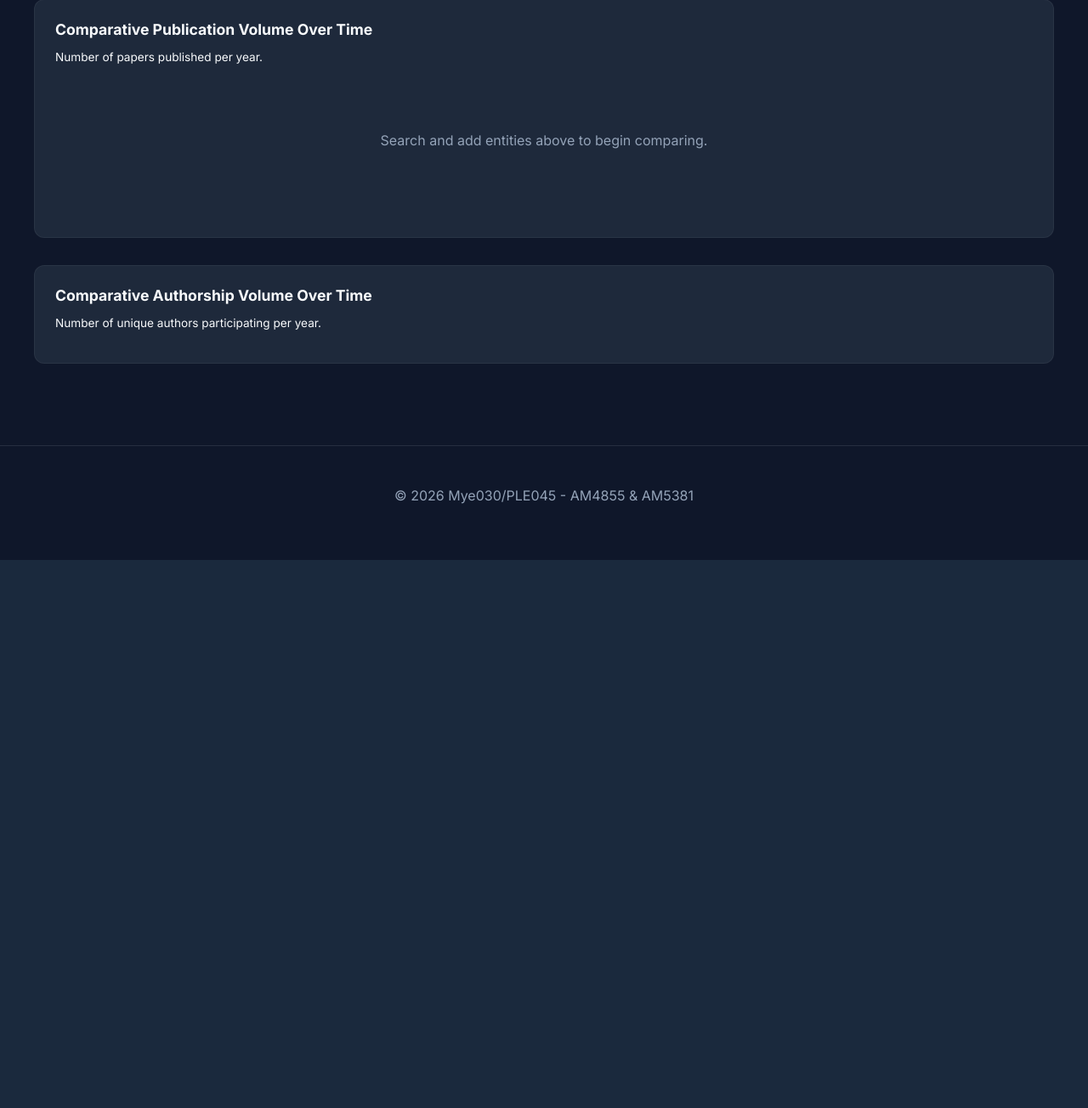
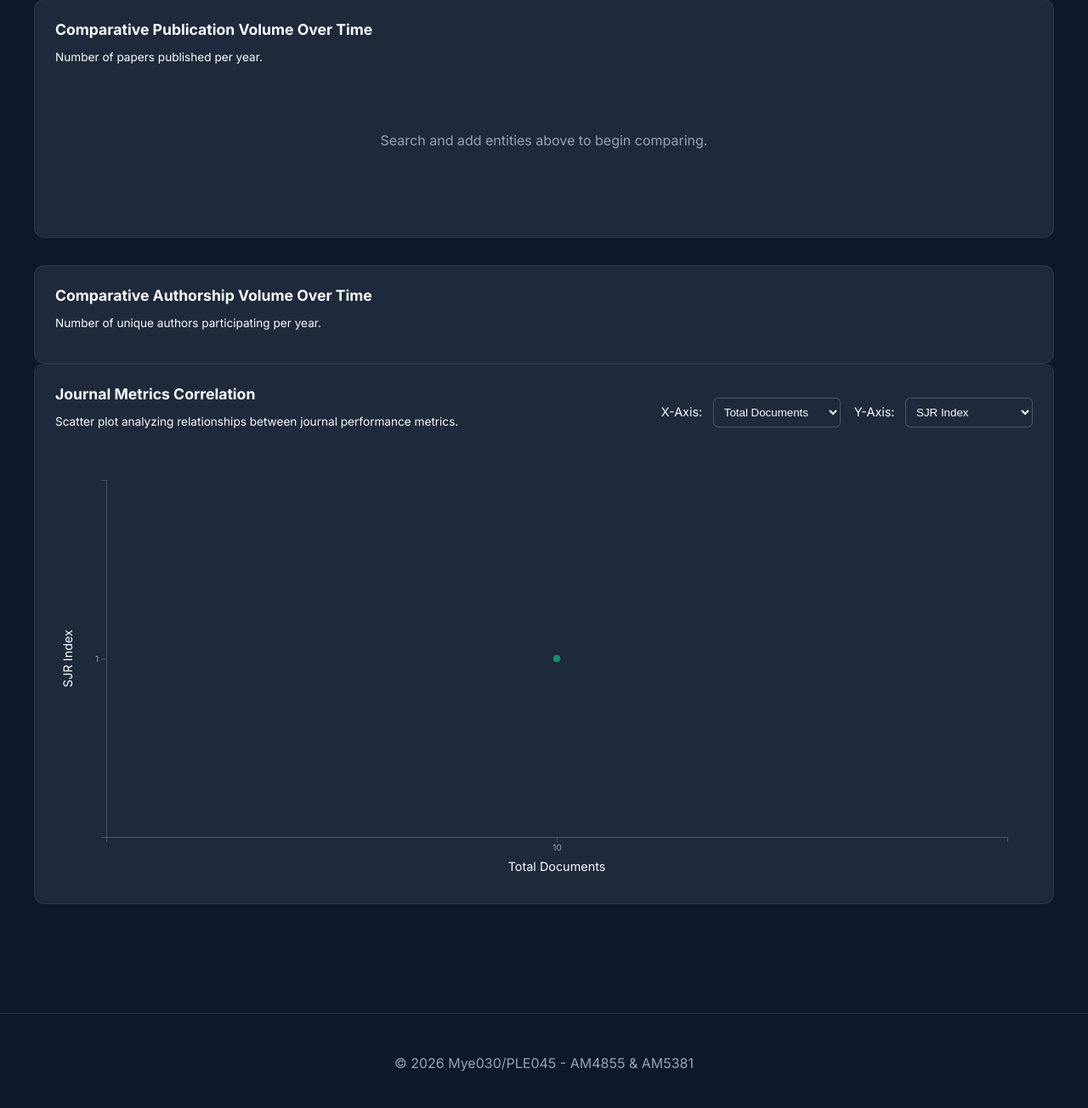
Before and after one commit to fanostomp/Biblio-Explorer, a Flask app: page /charts in a window 1280 px wide. Shown: the part 1090-2394 px from the top of the page at 85% size. Before the commit the page ends 1749 px from the top, so only its background shows below. Run offline with Flask 3, Linux system fonts and the light colour scheme; tables that the repository leaves empty hold one stand-in row (values such as "Sample post").

Commit message:
Scatter Plot Component

```diff
--- a/frontend/static/css/style.css
+++ b/frontend/static/css/style.css
@@ -498,3 +498,27 @@ tr:hover td {
     margin-left: 5px;
     color: #ff5555;
 }
+
+/* Scatter Plot Controls */
+.chart-header-row {
+    display: flex;
+    justify-content: space-between;
+    align-items: center;
+    margin-bottom: 1rem;
+}
+
+.chart-controls {
+    display: flex;
+    gap: 1rem;
+    align-items: center;
+}
+
+.chart-control-label {
+    margin-right: 0.5rem;
+    font-size: 0.9rem;
+    font-weight: 500;
+}
+
+.scatter-select {
+    min-width: 150px;
+}
--- a/frontend/static/js/app.js
+++ b/frontend/static/js/app.js
@@ -41,7 +41,8 @@ const state = {
     selectedConf: null,
     selectedJournal: null,
     selectedAuthor: null,
-    compareEntities: [] // stores {type, id, title, color} for line chart comparison
+    compareEntities: [], // stores {type, id, title, color} for line chart comparison
+    scatterData: null // stores {scatter: [...]} for the scatter plot
 };
 
 // --- Initialization ---
@@ -604,6 +605,7 @@ function initChartsPage() {
     });
 
     loadPublisherBarChart(); // Initialize new bar chart
+    loadScatterPlot(); // Initialize scatter plot
 }
 
 async function loadPublisherBarChart() {
@@ -629,6 +631,57 @@ async function loadPublisherBarChart() {
     } catch (err) {
         console.error("Failed to load publisher bar chart:", err);
         document.getElementById('publisherChart').innerHTML = '<p class="chart-error">Failed to load data.</p>';
+    }
+}
+
+async function loadScatterPlot() {
+    const spinner = document.getElementById('scatterSpinner');
+    const chartDiv = document.getElementById('scatterChart');
+    if (spinner) spinner.style.display = 'flex';
+
+    if (!state.scatterData) {
+        try {
+            const res = await fetch('/api/charts/scatter/metrics');
+            const data = await res.json();
+            if (data.error) throw new Error(data.error);
+            state.scatterData = data.scatter || [];
+        } catch (err) {
+            console.error("Failed to load scatter plot data:", err);
+            chartDiv.innerHTML = '<p class="chart-error">Failed to load scatter plot data.</p>';
+            return;
+        }
+    }
+
+    if (spinner) spinner.style.display = 'none';
+
+    if (state.scatterData.length === 0) {
+        chartDiv.innerHTML = '<p class="chart-no-data">No data available for scatter plot.</p>';
+        return;
+    }
+
+    // Render immediately based on selected metrics
+    renderScatterPlot();
+
+    // Bind event listeners to dropdowns (unbind first to prevent multiple firings)
+    const xSelect = document.getElementById('scatterX');
+    const ySelect = document.getElementById('scatterY');
+
+    if (xSelect) {
+        xSelect.removeEventListener('change', renderScatterPlot);
+        xSelect.addEventListener('change', renderScatterPlot);
+    }
+    if (ySelect) {
+        ySelect.removeEventListener('change', renderScatterPlot);
+        ySelect.addEventListener('change', renderScatterPlot);
+    }
+}
+
+function renderScatterPlot() {
+    const xKey = document.getElementById('scatterX')?.value || 'total_docs';
+    const yKey = document.getElementById('scatterY')?.value || 'sjr_index';
+
+    if (window.drawScatterPlot && state.scatterData && state.scatterData.length > 0) {
+        window.drawScatterPlot('#scatterChart', state.scatterData, xKey, yKey);
     }
 }
 
--- a/frontend/static/js/d3-charts.js
+++ b/frontend/static/js/d3-charts.js
@@ -408,6 +408,7 @@ window.drawBarChart = function(containerSelector, data, xKey, yKeys, options = {
             .attr("rx", 3)
             .attr("fill", colorScale);
 
+
         legend.append("text")
             .attr("x", width - 24)
             .attr("y", 9.5)
@@ -416,3 +417,184 @@ window.drawBarChart = function(containerSelector, data, xKey, yKeys, options = {
             .text(d => formatLabel(d));
     }
 };
+
+/**
+ * Reusable D3.js Scatter Plot Renderer
+ * Correlates two metrics and visualizes data points with tooltips and optional categorization.
+ */
+window.drawScatterPlot = function(containerSelector, data, xKey, yKey, options = {}) {
+    const margin = {top: 30, right: 30, bottom: 50, left: 60};
+    const container = document.querySelector(containerSelector);
+    if (!container || !data || data.length === 0) return;
+
+    // Clear previous chart
+    d3.select(containerSelector).selectAll("*").remove();
+
+    const totalWidth = container.clientWidth || 800;
+    const totalHeight = 500;
+    const width = totalWidth - margin.left - margin.right;
+    const height = totalHeight - margin.top - margin.bottom;
+
+    const svg = d3.select(containerSelector)
+        .append("svg")
+        .attr("viewBox", `0 0 ${totalWidth} ${totalHeight}`)
+        .attr("preserveAspectRatio", "xMidYMid meet")
+        .attr("width", "100%")
+        .append("g")
+        .attr("transform", `translate(${margin.left},${margin.top})`);
+
+    // Ensure numeric data and skip invalid/null values
+    const cleanData = data.filter(d =>
+        d[xKey] != null && d[yKey] != null &&
+        !isNaN(d[xKey]) && !isNaN(d[yKey])
+    ).map(d => ({
+        ...d,
+        xVal: Number(d[xKey]),
+        yVal: Number(d[yKey])
+    }));
+
+    if (cleanData.length === 0) {
+        document.querySelector(containerSelector).innerHTML = '<p class="chart-no-data">Insufficient numeric data for scatter plot.</p>';
+        return;
+    }
+
+    // Determine domains allowing a bit of padding
+    const xDomain = d3.extent(cleanData, d => d.xVal);
+    const yDomain = d3.extent(cleanData, d => d.yVal);
+
+    // Add 5% padding to domain
+    const xPadding = (xDomain[1] - xDomain[0]) * 0.05;
+    const yPadding = (yDomain[1] - yDomain[0]) * 0.05;
+
+    const x = d3.scaleLinear()
+        .domain([Math.max(0, xDomain[0] - xPadding), xDomain[1] + xPadding])
+        .range([0, width]);
+
+    const y = d3.scaleLinear()
+        .domain([Math.max(0, yDomain[0] - yPadding), yDomain[1] + yPadding])
+        .range([height, 0]);
+
+    // Draw X Axis
+    svg.append("g")
+        .attr("transform", `translate(0,${height})`)
+        .call(d3.axisBottom(x).ticks(8))
+        .call(g => g.select(".domain").attr("stroke", "var(--text-muted)"))
+        .call(g => g.selectAll(".tick line").attr("stroke", "var(--text-muted)"));
+
+    // Draw Y Axis
+    svg.append("g")
+        .call(d3.axisLeft(y).ticks(8))
+        .call(g => g.select(".domain").attr("stroke", "var(--text-muted)"))
+        .call(g => g.selectAll(".tick line").attr("stroke", "var(--text-muted)"));
+
+    // Format labels mapping keys to readable names
+    const formatLabel = options.labelFormatter || (key => {
+        const map = {
+            'total_docs': 'Total Documents',
+            'citable_docs_3y': 'Citable Docs (3Y)',
+            'sjr_index': 'SJR Index'
+        };
+        return map[key] || key;
+    });
+
+    // Add X axis label
+    svg.append("text")
+        .attr("text-anchor", "middle")
+        .attr("x", width / 2)
+        .attr("y", height + margin.bottom - 10)
+        .attr("fill", "var(--text-color)")
+        .style("font-size", "0.9rem")
+        .text(formatLabel(xKey));
+
+    // Add Y axis label
+    svg.append("text")
+        .attr("text-anchor", "middle")
+        .attr("transform", "rotate(-90)")
+        .attr("y", -margin.left + 20)
+        .attr("x", -height / 2)
+        .attr("fill", "var(--text-color)")
+        .style("font-size", "0.9rem")
+        .text(formatLabel(yKey));
+
+    // Calculate Pearson Correlation (optional)
+    if (options.showCorrelation !== false && cleanData.length > 1) {
+        const meanX = d3.mean(cleanData, d => d.xVal);
+        const meanY = d3.mean(cleanData, d => d.yVal);
+        let num = 0, denX = 0, denY = 0;
+        cleanData.forEach(d => {
+            const dx = d.xVal - meanX;
+            const dy = d.yVal - meanY;
+            num += dx * dy;
+            denX += dx * dx;
+            denY += dy * dy;
+        });
+        const r = num / Math.sqrt(denX * denY);
+
+        svg.append("text")
+            .attr("x", width)
+            .attr("y", 10)
+            .attr("text-anchor", "end")
+            .attr("fill", "var(--text-muted)")
+            .style("font-size", "0.85rem")
+            .text(`r ≈ ${r.toFixed(2)} (${cleanData.length} records)`);
+    }
+
+    const tooltip = chartTooltip();
+    const colorKey = options.colorKey || 'best_quartile';
+    const colorMap = options.colorMap || {
+        'Q1': '#10b981',
+        'Q2': '#fde047',
+        'Q3': '#f97316',
+        'Q4': '#ef4444'
+    };
+
+    // Add dots
+    svg.selectAll("circle")
+        .data(cleanData)
+        .enter()
+        .append("circle")
+        .attr("cx", d => x(d.xVal))
+        .attr("cy", d => y(d.yVal))
+        .attr("r", 5)
+        .attr("fill", d => colorMap[d[colorKey]] || '#38bdf8')
+        .attr("opacity", 0) // start invisible for animation
+        .attr("stroke", "var(--background-color)")
+        .attr("stroke-width", 1)
+        .on("mouseover", function(event, d) {
+            d3.select(this)
+              .transition().duration(200)
+              .attr("r", 8)
+              .attr("stroke", "#fff")
+              .attr("stroke-width", 2);
+
+            tooltip.transition().duration(200).style("opacity", .9);
+
+            // Fix tooltip rendering using the existing chartTooltip which sets innerHTML
+            tooltip.html(`
+                <div style="font-weight:bold; margin-bottom:4px; max-width:250px; white-space:normal;">${escapeHtml(d.title || 'Unknown')}</div>
+                <div style="display:flex; justify-content:space-between; width:100%; margin-bottom: 2px;">
+                    <span style="color:var(--text-muted); margin-right: 8px;">${formatLabel(xKey)}:</span>
+                    <strong>${d.xVal.toLocaleString()}</strong>
+                </div>
+                <div style="display:flex; justify-content:space-between; width:100%;">
+                    <span style="color:var(--text-muted); margin-right: 8px;">${formatLabel(yKey)}:</span>
+                    <strong>${d.yVal.toLocaleString()}</strong>
+                </div>
+                ${d[colorKey] ? `<div style="margin-top:4px; font-size:0.8rem; padding-top: 4px; border-top: 1px solid rgba(255,255,255,0.1);">Quartile: ${d[colorKey]}</div>` : ''}
+            `)
+            .style("left", (event.pageX + 10) + "px")
+            .style("top", (event.pageY - 28) + "px");
+        })
+        .on("mouseout", function() {
+            d3.select(this)
+              .transition().duration(300)
+              .attr("r", 5)
+              .attr("stroke", "var(--background-color)")
+              .attr("stroke-width", 1);
+            tooltip.transition().duration(500).style("opacity", 0);
+        })
+        .transition()
+        .delay((d, i) => Math.random() * 800) // Staggered entrance
+        .duration(800)
+        .attr("opacity", 0.7);
+};
--- a/frontend/templates/charts.html
+++ b/frontend/templates/charts.html
@@ -77,4 +77,40 @@
     <div id="compareAuthorsChart"></div>
   </div>
 </div>
+
+<div class="chart-container full-width chart-section-spacing">
+  <div class="chart-header-row">
+    <div>
+      <h3>Journal Metrics Correlation</h3>
+      <p class="text-muted chart-description">
+        Scatter plot analyzing relationships between journal performance metrics.
+      </p>
+    </div>
+    <div class="chart-controls">
+      <div>
+        <label for="scatterX" class="chart-control-label">X-Axis:</label>
+        <select id="scatterX" class="filter-select scatter-select">
+          <option value="total_docs" selected>Total Documents</option>
+          <option value="citable_docs_3y">Citable Docs (3Y)</option>
+          <option value="sjr_index">SJR Index</option>
+        </select>
+      </div>
+      <div>
+        <label for="scatterY" class="chart-control-label">Y-Axis:</label>
+        <select id="scatterY" class="filter-select scatter-select">
+          <option value="citable_docs_3y">Citable Docs (3Y)</option>
+          <option value="sjr_index" selected>SJR Index</option>
+          <option value="total_docs">Total Documents</option>
+        </select>
+      </div>
+    </div>
+  </div>
+  <div id="scatterChart">
+    <div class="spinner-container" id="scatterSpinner">
+      <div class="spinner"></div>
+      <p class="text-muted">Loading...</p>
+    </div>
+  </div>
+</div>
+
 {% endblock %}
```
